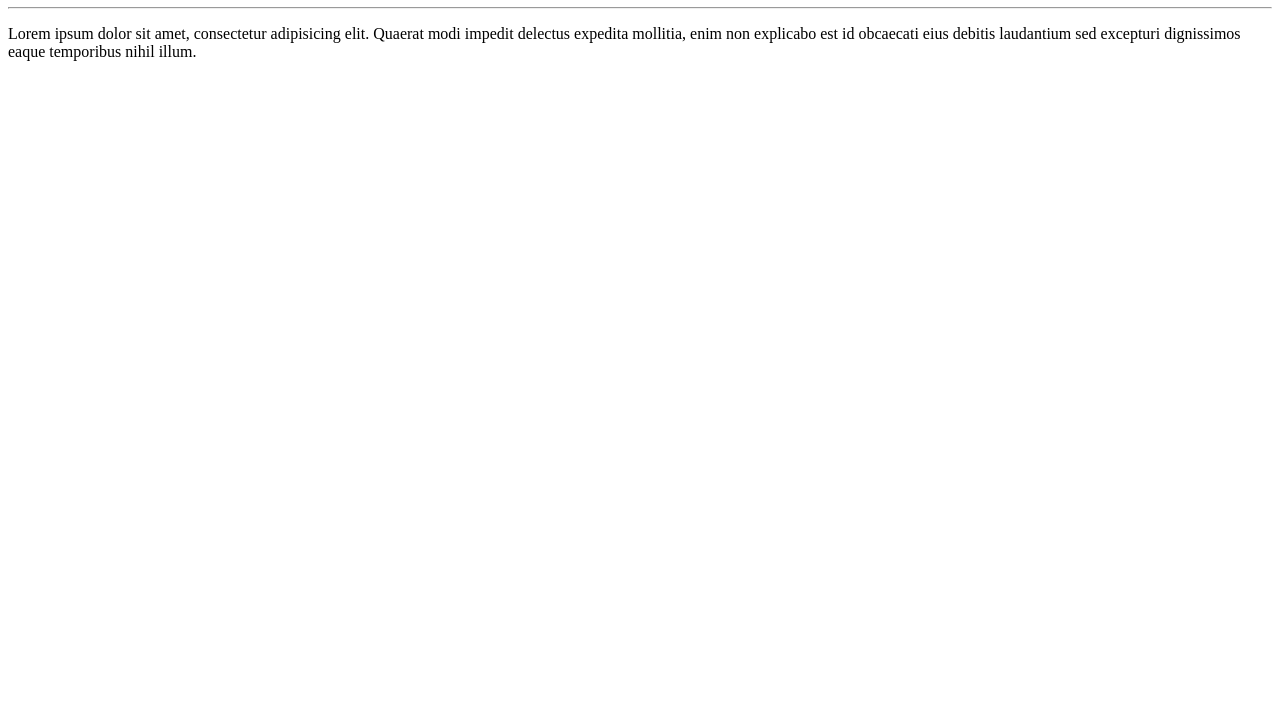
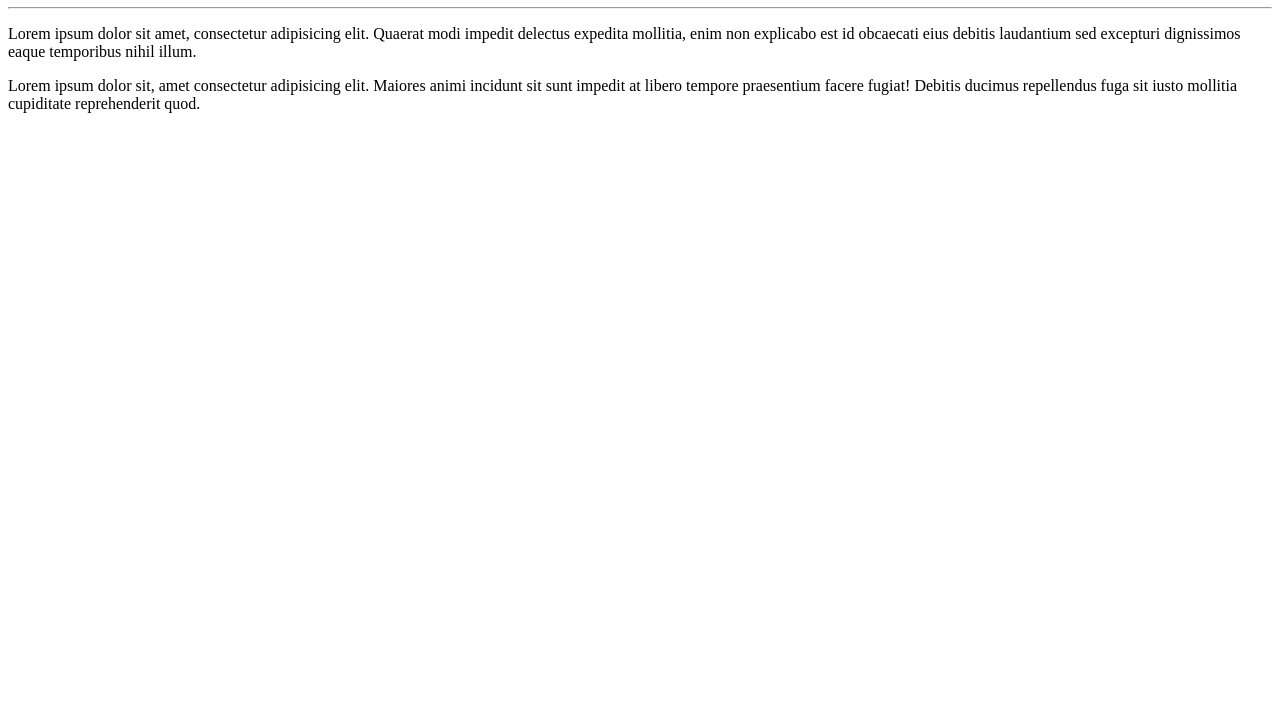
Before and after one commit to AnnefranceCosta/helloWorld, a plain HTML site: page site-exemplo/index.html in a window 1280 px wide. Shown: the part 73-800 px from the top of the page. Drawn offline with Linux system fonts and the light colour scheme.

Commit message:
adicionei um paragrafo

```diff
--- a/site-exemplo/index.html
+++ b/site-exemplo/index.html
@@ -16,6 +16,9 @@
         <p>
             Lorem ipsum dolor sit amet, consectetur adipisicing elit. Quaerat modi impedit delectus expedita mollitia, enim non explicabo est id obcaecati eius debitis laudantium sed excepturi dignissimos eaque temporibus nihil illum.
         </p>
+        <p>
+            Lorem ipsum dolor sit, amet consectetur adipisicing elit. Maiores animi incidunt sit sunt impedit at libero tempore praesentium facere fugiat! Debitis ducimus repellendus fuga sit iusto mollitia cupiditate reprehenderit quod.
+        </p>
     </main>
 
 </body>
```
